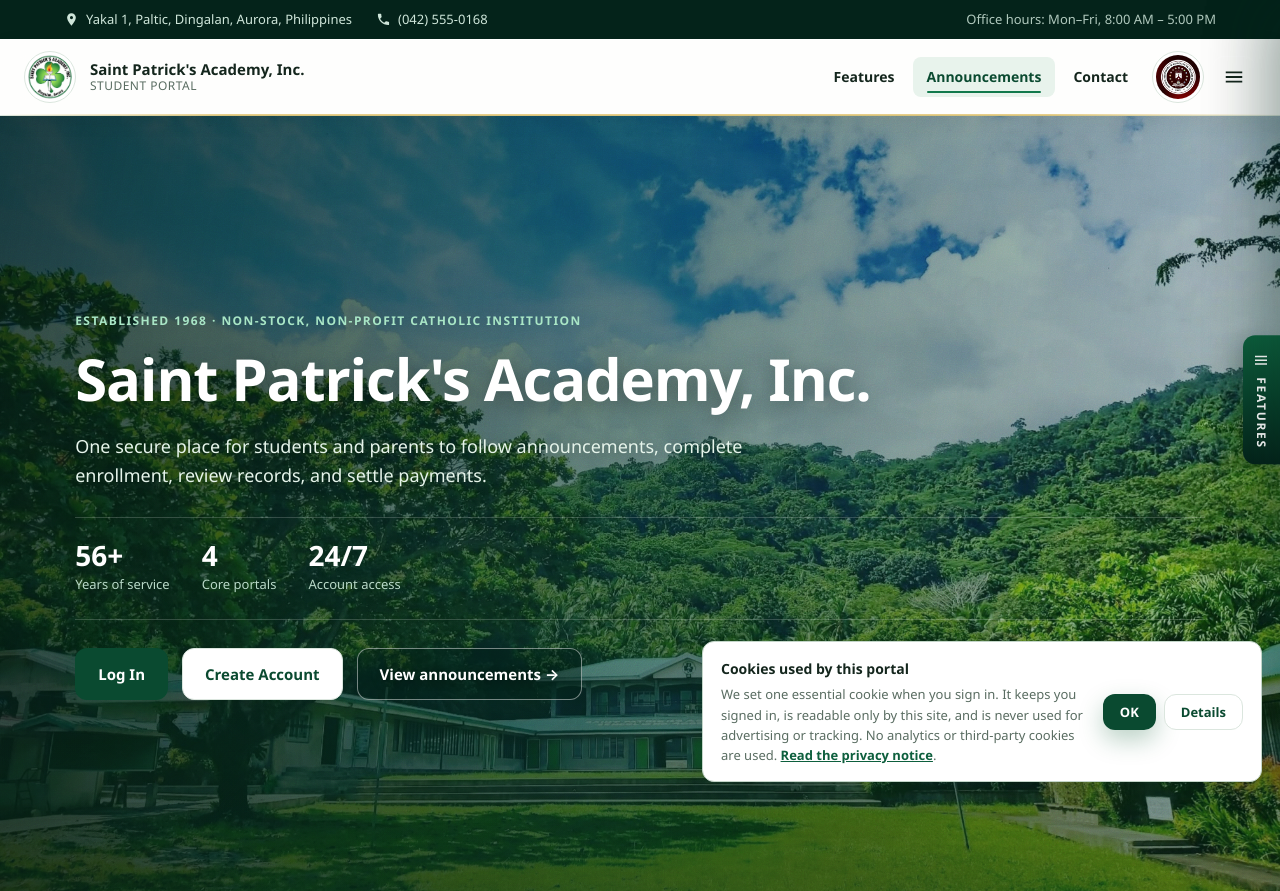
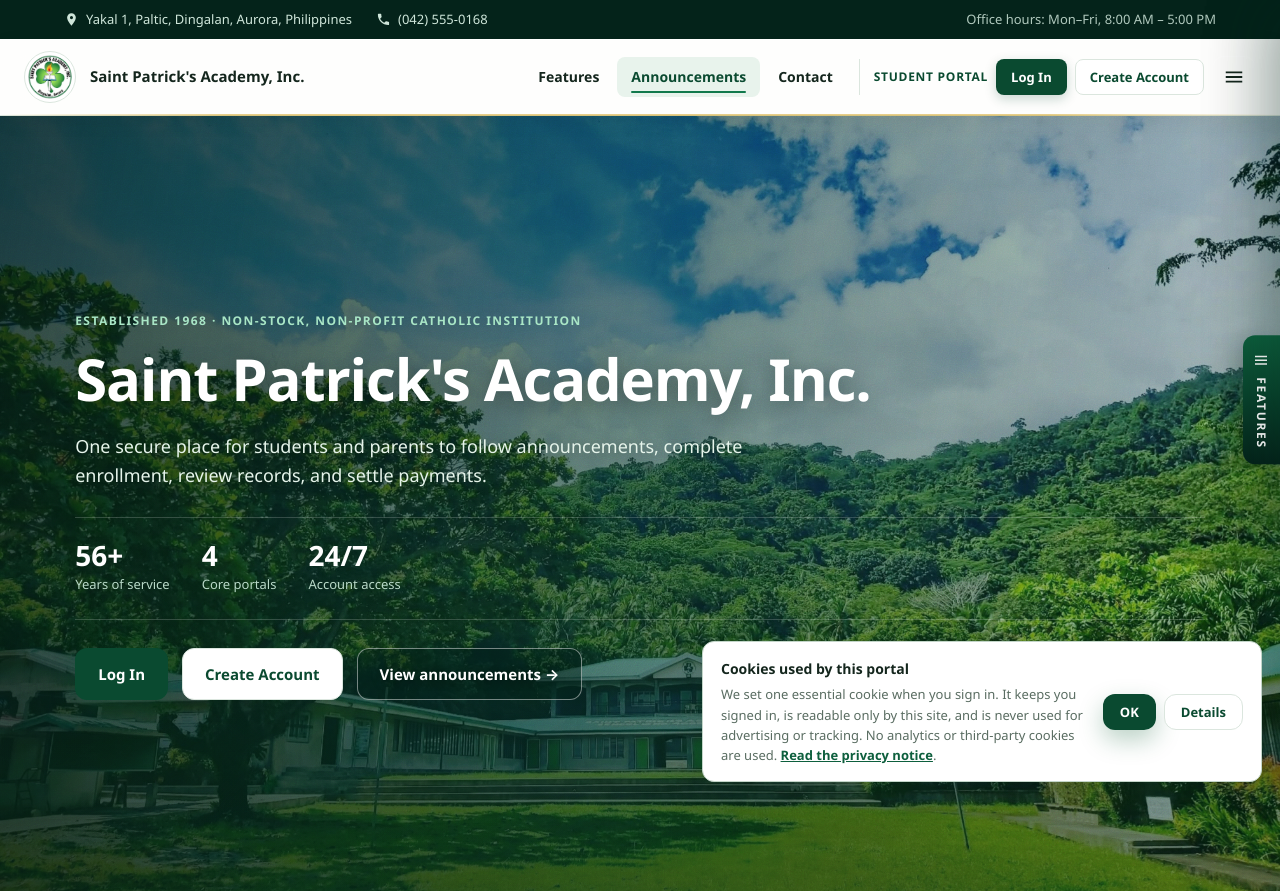
Before and after one commit to halilicrissanjay2517-alt/SUPER-DUPER-FINAL-WEBSITE, a website: page SPA-Student-Portal/studentportal.html in a window 1280 px wide. Shown: the top 891 px of the page. Drawn offline with Linux system fonts and the light colour scheme; no server answers.

Commit message:
Your commit message here

```diff
--- a/SPA-Student-Portal/script.js
+++ b/SPA-Student-Portal/script.js
@@ -619,6 +619,10 @@
   $$("[data-modal-open]").forEach(function (trigger) {
     trigger.addEventListener("click", function () {
       var id = trigger.getAttribute("data-modal-open");
+      // Sign-in triggers also live in the side menu (the Student Portal entry
+      // there). Those carry data-menu-link, which closes the drawer first — it
+      // sits above the dialog, so leaving it open would cover the form the
+      // visitor just asked for.
       // "signupModal" no longer exists: both forms live in the sign-in card.
       if (id === "signupModal" || id === "loginModal") return openAuth(id === "signupModal" ? "signup" : "login");
       openModal(document.getElementById(id));
--- a/SPA-Student-Portal/studentportal.html
+++ b/SPA-Student-Portal/studentportal.html
@@ -66,16 +66,17 @@
 
     <header class="site-header" id="top">
         <nav class="nav" aria-label="Primary">
+            <!-- The school name no longer carries "Student Portal": signing in
+                 is now the Student Portal button at the right end of this bar. -->
             <a class="brand" href="#top">
                 <img src="logo.png" alt="Saint Patrick's Academy, Inc. logo">
                 <span class="brand-text">
                     <strong>Saint Patrick's Academy, Inc.</strong>
-                    <small>Student Portal</small>
                 </span>
             </a>
-            <!-- The links, the partner seal and the menu button travel together
-                 as one group at the right end, instead of being spread across
-                 the whole bar by the nav's space-between. -->
+            <!-- The links, the signage and the menu button travel together as one
+                 group at the right end, instead of being spread across the whole
+                 bar by the nav's space-between. -->
             <div class="nav-right">
                 <div class="nav-links">
                     <!-- The header stays quiet: the wide-screen menu carries a few
@@ -84,11 +85,13 @@
                     <a href="#announcements-list">Announcements</a>
                     <a href="#contact">Contact</a>
                 </div>
-                <!-- CASPI (Catholic Association of Schools in the Prelature of Infanta)
-                     seal, mirroring the SPA logo on the left of the header. -->
-                <span class="nav-partner" title="Catholic Association of Schools in the Prelature of Infanta">
-                    <img src="CASPI LOGO.jpg" alt="Catholic Association of Schools in the Prelature of Infanta logo">
-                </span>
+                <!-- The Student Portal entry point. "Log In" opens the card on the
+                     sign-in half; "Create Account" on the sign-up half. -->
+                <div class="nav-portal" role="group" aria-label="Student Portal">
+                    <span class="nav-portal-name">Student Portal</span>
+                    <button type="button" class="btn btn-primary" data-modal-open="loginModal">Log In</button>
+                    <button type="button" class="btn btn-secondary" data-modal-open="signupModal">Create Account</button>
+                </div>
                 <button type="button" class="btn btn-ghost nav-toggle" data-menu-toggle aria-expanded="false" aria-controls="siteMenu">
                     <span class="sr-only">Open menu</span>
                     <svg class="icon" aria-hidden="true" viewBox="0 0 24 24"><path d="M3 6h18v2H3V6Zm0 5h18v2H3v-2Zm0 5h18v2H3v-2Z"/></svg>
@@ -109,10 +112,19 @@
                 <img src="logo.png" alt="Saint Patrick's Academy, Inc. logo">
                 <span class="side-menu-brand-text">
                     <strong>Saint Patrick's Academy, Inc.</strong>
-                    <small>Student Portal</small>
                 </span>
             </a>
             <button type="button" class="side-menu-close" id="menuClose" aria-label="Close menu">&times;</button>
+        </div>
+
+        <!-- The Student Portal entry point, here for phones and any width where
+             the header's two buttons are hidden. -->
+        <div class="side-menu-portal" role="group" aria-label="Student Portal">
+            <span class="side-menu-portal-name">Student Portal</span>
+            <div class="side-menu-portal-actions">
+                <button type="button" class="btn btn-primary" data-menu-link data-modal-open="loginModal">Log In</button>
+                <button type="button" class="btn btn-secondary" data-menu-link data-modal-open="signupModal">Create Account</button>
+            </div>
         </div>
 
         <nav class="side-menu-nav" aria-label="Site">
--- a/SPA-Student-Portal/styles.css
+++ b/SPA-Student-Portal/styles.css
@@ -242,21 +242,84 @@ img {
   margin-left: auto;
 }
 
-.nav-partner {
-  flex: 0 0 auto;
-  display: inline-flex;
+/* Student Portal entry point: its name, then the two ways in. The school name
+   in the brand no longer says "Student Portal", so this is where a visitor
+   learns it exists and signs in from the top right of the header. */
+.nav-portal {
+  display: flex;
   align-items: center;
-  margin-left: 4px;
-}
-
-.nav-partner img {
-  width: 52px;
-  height: 52px;
-  object-fit: contain;
-  border-radius: 50%;
-  padding: 3px;
-  background: var(--surface);
+  gap: 8px;
+  margin-left: 6px;
+  padding-left: 14px;
+  border-left: 1px solid var(--line);
+}
+
+.nav-portal-name {
+  font-size: 12px;
+  font-weight: 800;
+  letter-spacing: 0.06em;
+  text-transform: uppercase;
+  color: var(--green-800);
+  white-space: nowrap;
+}
+
+/* Smaller than a page-level .btn so two of them still fit a laptop header. */
+.nav-portal .btn {
+  padding: 8px 14px;
+  font-size: 13px;
+  border-radius: var(--radius-sm);
+  box-shadow: none;
+  white-space: nowrap;
+}
+
+.nav-portal .btn-primary {
+  box-shadow: 0 4px 12px rgba(10, 74, 48, 0.22);
+}
+
+/* The same two entry points inside the side menu, for phones and any width
+   where the header hides them. */
+.side-menu-portal {
+  margin: 4px 20px 14px;
+  padding: 14px;
   border: 1px solid var(--line);
+  border-radius: var(--radius);
+  background: var(--green-50);
+}
+
+.side-menu-portal-name {
+  display: block;
+  margin-bottom: 10px;
+  font-size: 12px;
+  font-weight: 800;
+  letter-spacing: 0.06em;
+  text-transform: uppercase;
+  color: var(--green-800);
+}
+
+.side-menu-portal-actions {
+  display: grid;
+  grid-template-columns: 1fr 1fr;
+  gap: 8px;
+}
+
+.side-menu-portal-actions .btn {
+  padding: 10px 12px;
+  font-size: 13px;
+  box-shadow: none;
+}
+
+/* Below the laptop width there is no room for a name, two buttons and the
+   hamburger, so the name steps aside and the two buttons shrink to fit. */
+@media (max-width: 1100px) {
+  .nav-portal-name { display: none; }
+  .nav-portal { padding-left: 10px; margin-left: 0; }
+}
+
+@media (max-width: 760px) {
+  /* On a phone the two forms stay one tap away in the side menu (its own
+     "Sign in" / "Create account" entries), so the header keeps only the
+     menu button instead of squeezing four controls onto one line. */
+  .nav-portal { display: none; }
 }
 
 .nav-links > a {
```
Also changed, not shown: SPA-Student-Portal/student.html (+0 -1 lines).
